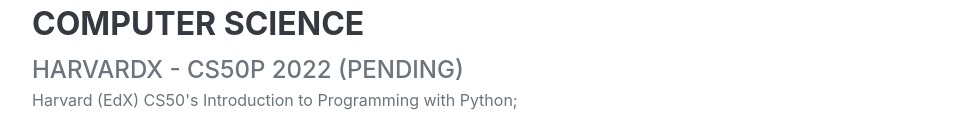
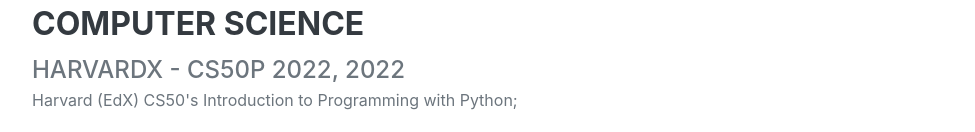
Before and after one commit to IlyanaIlyana/ilyanailyana.github.io, a plain HTML site: page index.html in a window 1280 px wide. Shown: the part 951-1083 px from the top of the page, without its empty margins (288-1263 px from the left). Drawn offline with nearby package versions, Linux system fonts and the light colour scheme; a web font is replaced by a local one.

Commit message:
уточнила, что питон закончен
в Гарварде в 2022

```diff
--- a/index.html
+++ b/index.html
@@ -122,7 +122,7 @@
                         <div class="flex-grow-1">
 
                             <h3 class="mb-0">Computer Science</h3>
-                            <div class="subheading mb-3">HarvardX - CS50P 2022 (pending)</div>
+                            <div class="subheading mb-3">HarvardX - CS50P 2022, 2022</div>
                             <p>Harvard (EdX) CS50's Introduction to Programming with Python;</p>
                             <div class="subheading mb-3">Java (pending)</div>
                             <p>Программирование на Java с нуля до Junior, Udemy, Андрей Сумин;</p>
```
